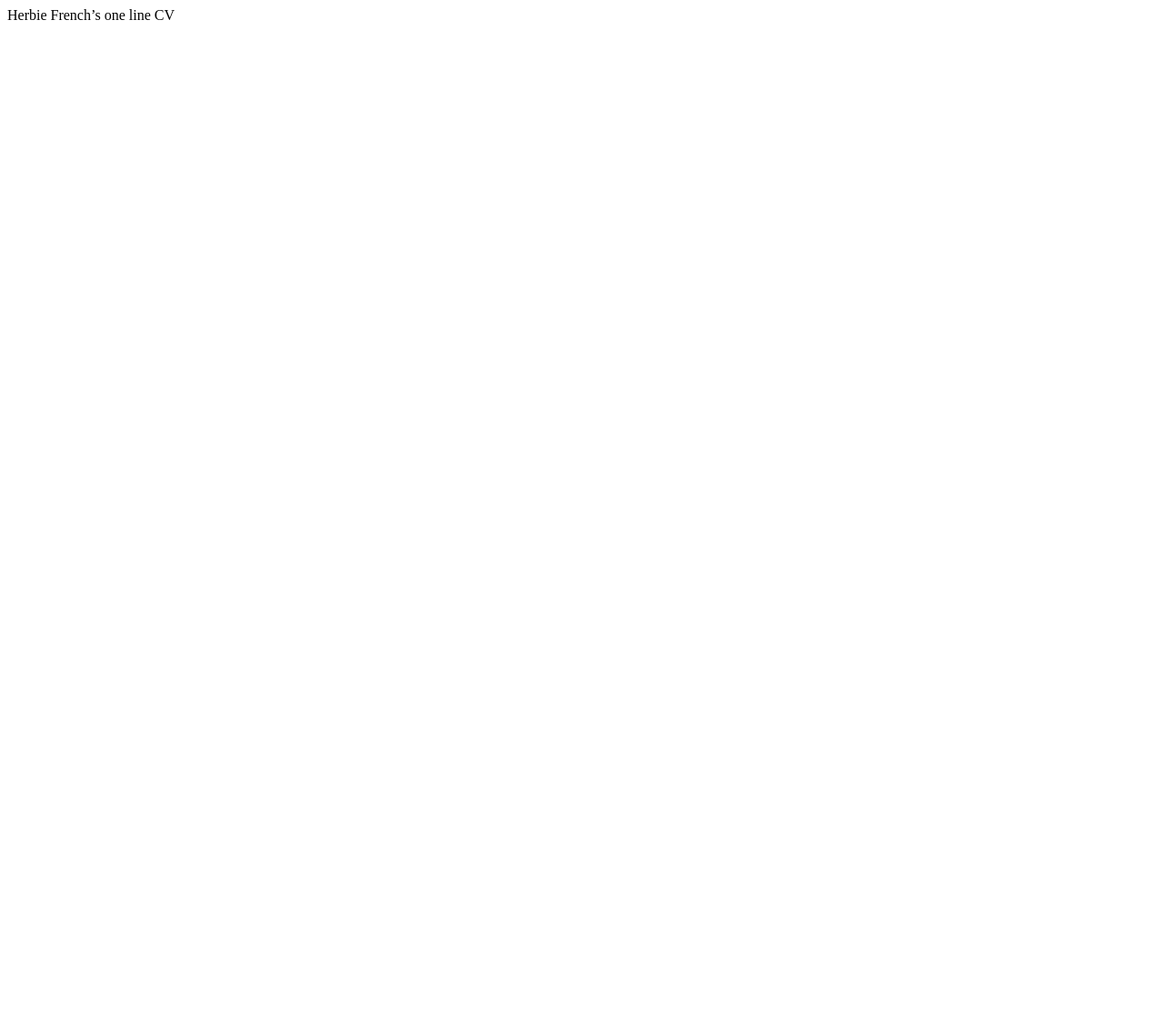
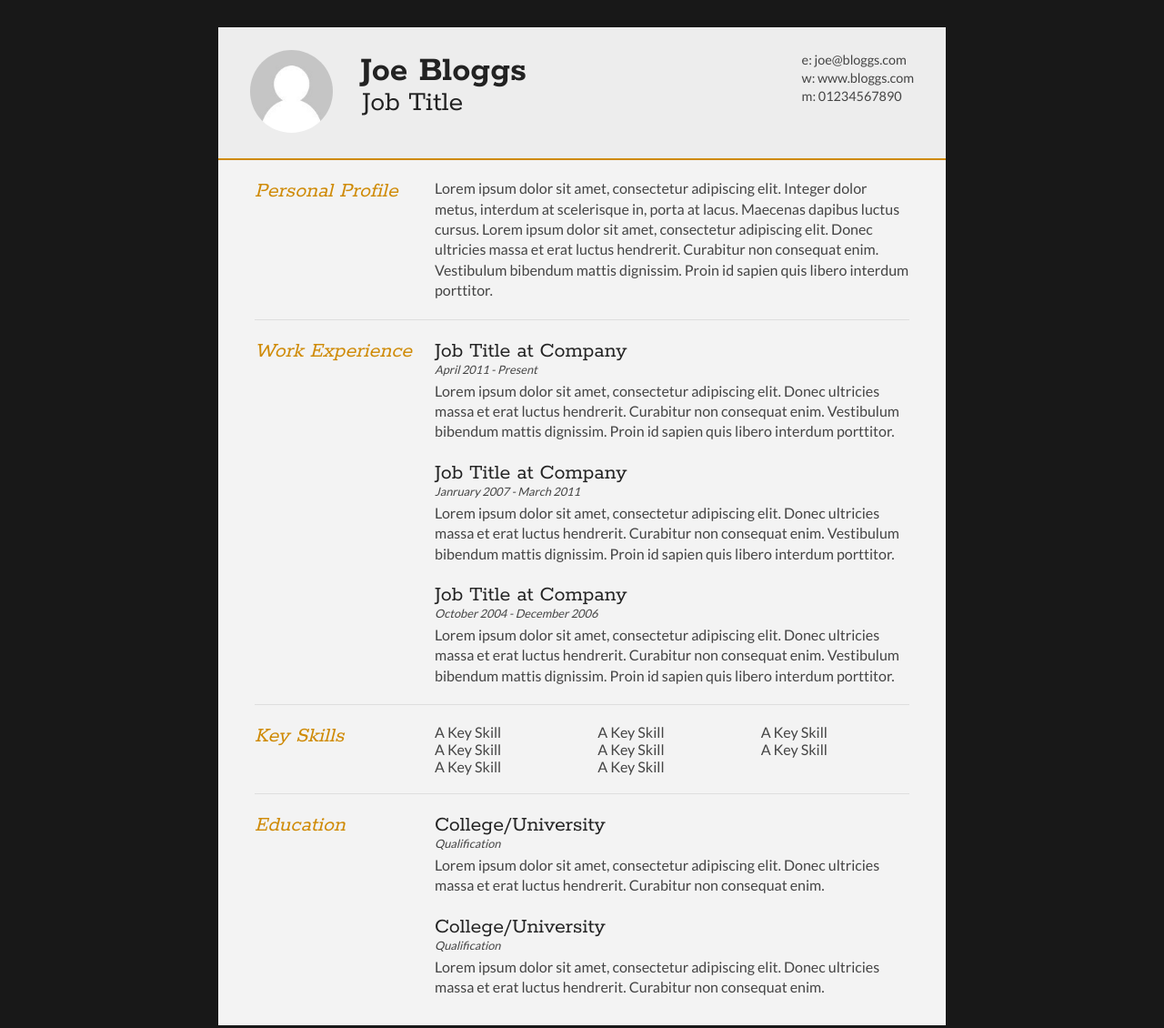
Before and after one commit to HerbieF/HerbieF.github.io, a plain HTML site: page index.html in a window 1280 px wide. Shown: the whole page at 91% size. Before the commit the page ends 800 px from the top, so only its background shows below. Drawn offline with Linux system fonts and the light colour scheme.

Commit message:
Add files via upload

```diff
--- a/index.html
+++ b/index.html
@@ -1 +1,123 @@
-Herbie French’s one line CV
+<!DOCTYPE html>
+<html>
+<head>
+<title>Joe Bloggs - Curriculum Vitae</title>
+
+<meta name="viewport" content="width=device-width"/>
+<meta name="description" content="The Curriculum Vitae of Joe Bloggs."/>
+<meta charset="UTF-8">
+
+<link type="text/css" rel="stylesheet" href="style.css">
+<link href='http://fonts.googleapis.com/css?family=Rokkitt:400,700|Lato:400,300' rel='stylesheet' type='text/css'>
+
+</head>
+<body id="top">
+<div id="cv" class="instaFade">
+	<div class="mainDetails">
+		<div id="headshot" class="quickFade">
+			<img src="headshot.jpg" alt="Alan Smith" />
+		</div>
+
+		<div id="name">
+			<h1 class="quickFade delayTwo">Joe Bloggs</h1>
+			<h2 class="quickFade delayThree">Job Title</h2>
+		</div>
+
+		<div id="contactDetails" class="quickFade delayFour">
+			<ul>
+				<li>e: <a href="mailto:joe@bloggs.com" target="_blank">joe@bloggs.com</a></li>
+				<li>w: <a href="http://www.bloggs.com">www.bloggs.com</a></li>
+				<li>m: 01234567890</li>
+			</ul>
+		</div>
+		<div class="clear"></div>
+	</div>
+
+	<div id="mainArea" class="quickFade delayFive">
+		<section>
+			<article>
+				<div class="sectionTitle">
+					<h1>Personal Profile</h1>
+				</div>
+
+				<div class="sectionContent">
+					<p>Lorem ipsum dolor sit amet, consectetur adipiscing elit. Integer dolor metus, interdum at scelerisque in, porta at lacus. Maecenas dapibus luctus cursus. Lorem ipsum dolor sit amet, consectetur adipiscing elit. Donec ultricies massa et erat luctus hendrerit. Curabitur non consequat enim. Vestibulum bibendum mattis dignissim. Proin id sapien quis libero interdum porttitor.</p>
+				</div>
+			</article>
+			<div class="clear"></div>
+		</section>
+
+
+		<section>
+			<div class="sectionTitle">
+				<h1>Work Experience</h1>
+			</div>
+
+			<div class="sectionContent">
+				<article>
+					<h2>Job Title at Company</h2>
+					<p class="subDetails">April 2011 - Present</p>
+					<p>Lorem ipsum dolor sit amet, consectetur adipiscing elit. Donec ultricies massa et erat luctus hendrerit. Curabitur non consequat enim. Vestibulum bibendum mattis dignissim. Proin id sapien quis libero interdum porttitor.</p>
+				</article>
+
+				<article>
+					<h2>Job Title at Company</h2>
+					<p class="subDetails">Janruary 2007 - March 2011</p>
+					<p>Lorem ipsum dolor sit amet, consectetur adipiscing elit. Donec ultricies massa et erat luctus hendrerit. Curabitur non consequat enim. Vestibulum bibendum mattis dignissim. Proin id sapien quis libero interdum porttitor.</p>
+				</article>
+
+				<article>
+					<h2>Job Title at Company</h2>
+					<p class="subDetails">October 2004 - December 2006</p>
+					<p>Lorem ipsum dolor sit amet, consectetur adipiscing elit. Donec ultricies massa et erat luctus hendrerit. Curabitur non consequat enim. Vestibulum bibendum mattis dignissim. Proin id sapien quis libero interdum porttitor.</p>
+				</article>
+			</div>
+			<div class="clear"></div>
+		</section>
+
+
+		<section>
+			<div class="sectionTitle">
+				<h1>Key Skills</h1>
+			</div>
+
+			<div class="sectionContent">
+				<ul class="keySkills">
+					<li>A Key Skill</li>
+					<li>A Key Skill</li>
+					<li>A Key Skill</li>
+					<li>A Key Skill</li>
+					<li>A Key Skill</li>
+					<li>A Key Skill</li>
+					<li>A Key Skill</li>
+					<li>A Key Skill</li>
+				</ul>
+			</div>
+			<div class="clear"></div>
+		</section>
+
+
+		<section>
+			<div class="sectionTitle">
+				<h1>Education</h1>
+			</div>
+
+			<div class="sectionContent">
+				<article>
+					<h2>College/University</h2>
+					<p class="subDetails">Qualification</p>
+					<p>Lorem ipsum dolor sit amet, consectetur adipiscing elit. Donec ultricies massa et erat luctus hendrerit. Curabitur non consequat enim.</p>
+				</article>
+
+				<article>
+					<h2>College/University</h2>
+					<p class="subDetails">Qualification</p>
+					<p>Lorem ipsum dolor sit amet, consectetur adipiscing elit. Donec ultricies massa et erat luctus hendrerit. Curabitur non consequat enim.</p>
+				</article>
+			</div>
+			<div class="clear"></div>
+		</section>
+	</div>
+</div>
+</body>
+</html>
--- /dev/null
+++ b/style.css
@@ -0,0 +1,355 @@
+html,body,div,span,object,iframe,h1,h2,h3,h4,h5,h6,p,blockquote,pre,abbr,address,cite,code,del,dfn,em,img,ins,kbd,q,samp,small,strong,sub,sup,var,b,i,dl,dt,dd,ol,ul,li,fieldset,form,label,legend,table,caption,tbody,tfoot,thead,tr,th,td,article,aside,canvas,details,figcaption,figure,footer,header,hgroup,menu,nav,section,summary,time,mark,audio,video {
+border:0;
+font:inherit;
+font-size:100%;
+margin:0;
+padding:0;
+vertical-align:baseline;
+}
+
+article,aside,details,figcaption,figure,footer,header,hgroup,menu,nav,section {
+display:block;
+}
+
+html, body {background: #181818; font-family: 'Lato', helvetica, arial, sans-serif; font-size: 16px; color: #222;}
+
+.clear {clear: both;}
+
+p {
+	font-size: 1em;
+	line-height: 1.4em;
+	margin-bottom: 20px;
+	color: #444;
+}
+
+#cv {
+	width: 90%;
+	max-width: 800px;
+	background: #f3f3f3;
+	margin: 30px auto;
+}
+
+.mainDetails {
+	padding: 25px 35px;
+	border-bottom: 2px solid #cf8a05;
+	background: #ededed;
+}
+
+#name h1 {
+	font-size: 2.5em;
+	font-weight: 700;
+	font-family: 'Rokkitt', Helvetica, Arial, sans-serif;
+	margin-bottom: -6px;
+}
+
+#name h2 {
+	font-size: 2em;
+	margin-left: 2px;
+	font-family: 'Rokkitt', Helvetica, Arial, sans-serif;
+}
+
+#mainArea {
+	padding: 0 40px;
+}
+
+#headshot {
+	width: 12.5%;
+	float: left;
+	margin-right: 30px;
+}
+
+#headshot img {
+	width: 100%;
+	height: auto;
+	-webkit-border-radius: 50px;
+	border-radius: 50px;
+}
+
+#name {
+	float: left;
+}
+
+#contactDetails {
+	float: right;
+}
+
+#contactDetails ul {
+	list-style-type: none;
+	font-size: 0.9em;
+	margin-top: 2px;
+}
+
+#contactDetails ul li {
+	margin-bottom: 3px;
+	color: #444;
+}
+
+#contactDetails ul li a, a[href^=tel] {
+	color: #444;
+	text-decoration: none;
+	-webkit-transition: all .3s ease-in;
+	-moz-transition: all .3s ease-in;
+	-o-transition: all .3s ease-in;
+	-ms-transition: all .3s ease-in;
+	transition: all .3s ease-in;
+}
+
+#contactDetails ul li a:hover {
+	color: #cf8a05;
+}
+
+
+section {
+	border-top: 1px solid #dedede;
+	padding: 20px 0 0;
+}
+
+section:first-child {
+	border-top: 0;
+}
+
+section:last-child {
+	padding: 20px 0 10px;
+}
+
+.sectionTitle {
+	float: left;
+	width: 25%;
+}
+
+.sectionContent {
+	float: right;
+	width: 72.5%;
+}
+
+.sectionTitle h1 {
+	font-family: 'Rokkitt', Helvetica, Arial, sans-serif;
+	font-style: italic;
+	font-size: 1.5em;
+	color: #cf8a05;
+}
+
+.sectionContent h2 {
+	font-family: 'Rokkitt', Helvetica, Arial, sans-serif;
+	font-size: 1.5em;
+	margin-bottom: -2px;
+}
+
+.subDetails {
+	font-size: 0.8em;
+	font-style: italic;
+	margin-bottom: 3px;
+}
+
+.keySkills {
+	list-style-type: none;
+	-moz-column-count:3;
+	-webkit-column-count:3;
+	column-count:3;
+	margin-bottom: 20px;
+	font-size: 1em;
+	color: #444;
+}
+
+.keySkills ul li {
+	margin-bottom: 3px;
+}
+
+@media all and (min-width: 602px) and (max-width: 800px) {
+	#headshot {
+		display: none;
+	}
+
+	.keySkills {
+	-moz-column-count:2;
+	-webkit-column-count:2;
+	column-count:2;
+	}
+}
+
+@media all and (max-width: 601px) {
+	#cv {
+		width: 95%;
+		margin: 10px auto;
+		min-width: 280px;
+	}
+
+	#headshot {
+		display: none;
+	}
+
+	#name, #contactDetails {
+		float: none;
+		width: 100%;
+		text-align: center;
+	}
+
+	.sectionTitle, .sectionContent {
+		float: none;
+		width: 100%;
+	}
+
+	.sectionTitle {
+		margin-left: -2px;
+		font-size: 1.25em;
+	}
+
+	.keySkills {
+		-moz-column-count:2;
+		-webkit-column-count:2;
+		column-count:2;
+	}
+}
+
+@media all and (max-width: 480px) {
+	.mainDetails {
+		padding: 15px 15px;
+	}
+
+	section {
+		padding: 15px 0 0;
+	}
+
+	#mainArea {
+		padding: 0 25px;
+	}
+
+
+	.keySkills {
+	-moz-column-count:1;
+	-webkit-column-count:1;
+	column-count:1;
+	}
+
+	#name h1 {
+		line-height: .8em;
+		margin-bottom: 4px;
+	}
+}
+
+@media print {
+    #cv {
+        width: 100%;
+    }
+}
+
+@-webkit-keyframes reset {
+	0% {
+		opacity: 0;
+	}
+	100% {
+		opacity: 0;
+	}
+}
+
+@-webkit-keyframes fade-in {
+	0% {
+		opacity: 0;
+	}
+	40% {
+		opacity: 0;
+	}
+	100% {
+		opacity: 1;
+	}
+}
+
+@-moz-keyframes reset {
+	0% {
+		opacity: 0;
+	}
+	100% {
+		opacity: 0;
+	}
+}
+
+@-moz-keyframes fade-in {
+	0% {
+		opacity: 0;
+	}
+	40% {
+		opacity: 0;
+	}
+	100% {
+		opacity: 1;
+	}
+}
+
+@keyframes reset {
+	0% {
+		opacity: 0;
+	}
+	100% {
+		opacity: 0;
+	}
+}
+
+@keyframes fade-in {
+	0% {
+		opacity: 0;
+	}
+	40% {
+		opacity: 0;
+	}
+	100% {
+		opacity: 1;
+	}
+}
+
+.instaFade {
+    -webkit-animation-name: reset, fade-in;
+    -webkit-animation-duration: 1.5s;
+    -webkit-animation-timing-function: ease-in;
+
+	-moz-animation-name: reset, fade-in;
+    -moz-animation-duration: 1.5s;
+    -moz-animation-timing-function: ease-in;
+
+	animation-name: reset, fade-in;
+    animation-duration: 1.5s;
+    animation-timing-function: ease-in;
+}
+
+.quickFade {
+    -webkit-animation-name: reset, fade-in;
+    -webkit-animation-duration: 2.5s;
+    -webkit-animation-timing-function: ease-in;
+
+	-moz-animation-name: reset, fade-in;
+    -moz-animation-duration: 2.5s;
+    -moz-animation-timing-function: ease-in;
+
+	animation-name: reset, fade-in;
+    animation-duration: 2.5s;
+    animation-timing-function: ease-in;
+}
+
+.delayOne {
+	-webkit-animation-delay: 0, .5s;
+	-moz-animation-delay: 0, .5s;
+	animation-delay: 0, .5s;
+}
+
+.delayTwo {
+	-webkit-animation-delay: 0, 1s;
+	-moz-animation-delay: 0, 1s;
+	animation-delay: 0, 1s;
+}
+
+.delayThree {
+	-webkit-animation-delay: 0, 1.5s;
+	-moz-animation-delay: 0, 1.5s;
+	animation-delay: 0, 1.5s;
+}
+
+.delayFour {
+	-webkit-animation-delay: 0, 2s;
+	-moz-animation-delay: 0, 2s;
+	animation-delay: 0, 2s;
+}
+
+.delayFive {
+	-webkit-animation-delay: 0, 2.5s;
+	-moz-animation-delay: 0, 2.5s;
+	animation-delay: 0, 2.5s;
+}
```
Also changed, not shown: headshot.jpg (added).
